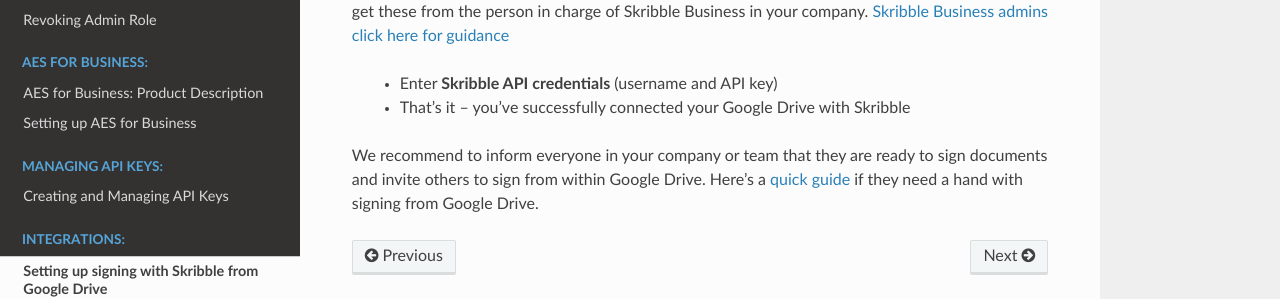
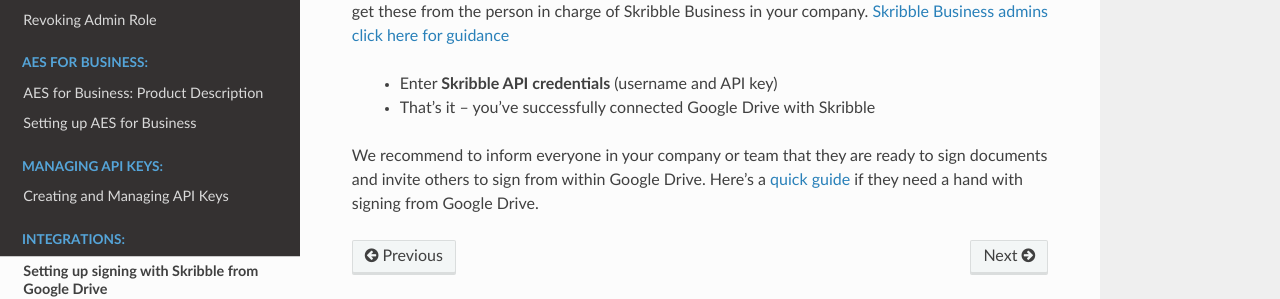
Before and after one commit to matthieu-bt/business-guide, a Sphinx documentation site: the page built from source/integrations/google.rst, in a window 1280 px wide and 900 px high, scrolled down 683 px. Shown: the part 514-813 px from the top of the window. Built offline with Sphinx 7.4.7 and the Read the Docs theme 2.0.0, drawn with Linux system fonts in a browser that asks for light colours.

Commit message:
Blank line

```diff
--- a/source/integrations/google.rst
+++ b/source/integrations/google.rst
@@ -59,7 +59,7 @@
 
   - Enter **Skribble API credentials** (username and API key)
 
-  - That’s it – you’ve successfully connected your Google Drive with Skribble
+  - That’s it – you’ve successfully connected Google Drive with Skribble
 
 We recommend to inform everyone in your company or team that they are ready to sign documents and invite others to sign from within Google Drive. Here’s a `quick guide`_ if they need a hand with signing from Google Drive.
 
```
